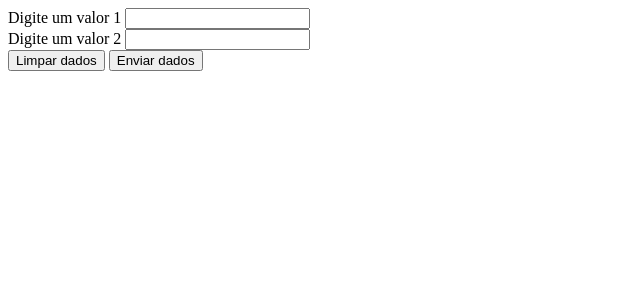
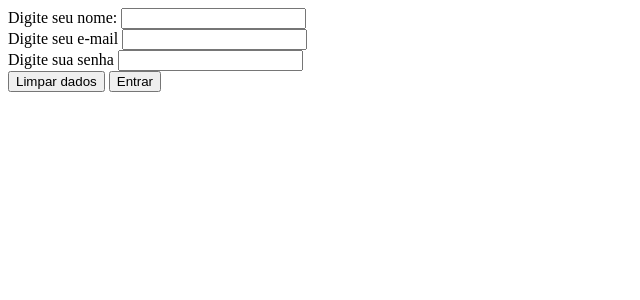
Before and after one commit to Anthonyysilv/PRW, a PHP site: page /PRW/form.html in a window 1280 px wide. Shown: the top 300 px of the page, without its empty margins (0-640 px from the left). Run offline with PHP 8.4, Linux system fonts and the light colour scheme.

Commit message:
27/02 11:20

```diff
--- a/Exemplo_PHP/form.html
+++ b/Exemplo_PHP/form.html
@@ -10,15 +10,19 @@
     <!--Formulário html-->
     <form action="exe1.php" method="get">
         <div>
-            <label for="">Digite um valor 1</label>
-            <input type="number" name="num1" id="num1">
+            <label for="">Digite seu nome:</label>
+            <input type="text" name="name" id="name">
         </div>
         <div>
-            <label for="">Digite um valor 2</label>
-            <input type="number" name="num2" id="num2">
+            <label for="">Digite seu e-mail</label>
+            <input type="email" name="email" id="email">
+        </div>
+        <div>
+            <label for="">Digite sua senha</label>
+            <input type="password" name="password" id="password">
         </div>
         <button type="reset">Limpar dados</button>
-        <button type="submit">Enviar dados</button>
+        <button type="submit">Entrar</button>
     </form>
 </body>
 </html>
```
Also changed, not shown: Exemplo_PHP/exe1.php (+11 -4 lines).
